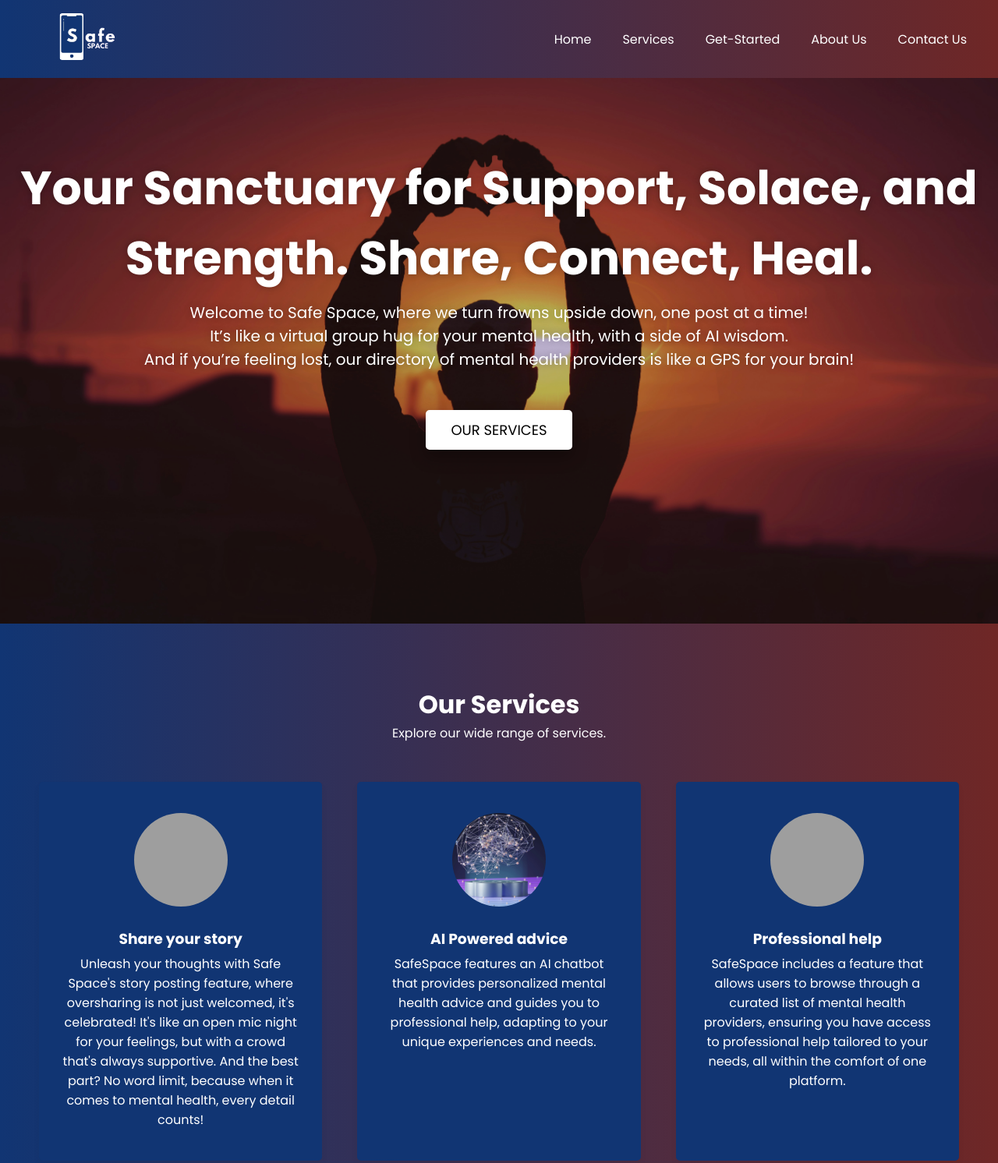
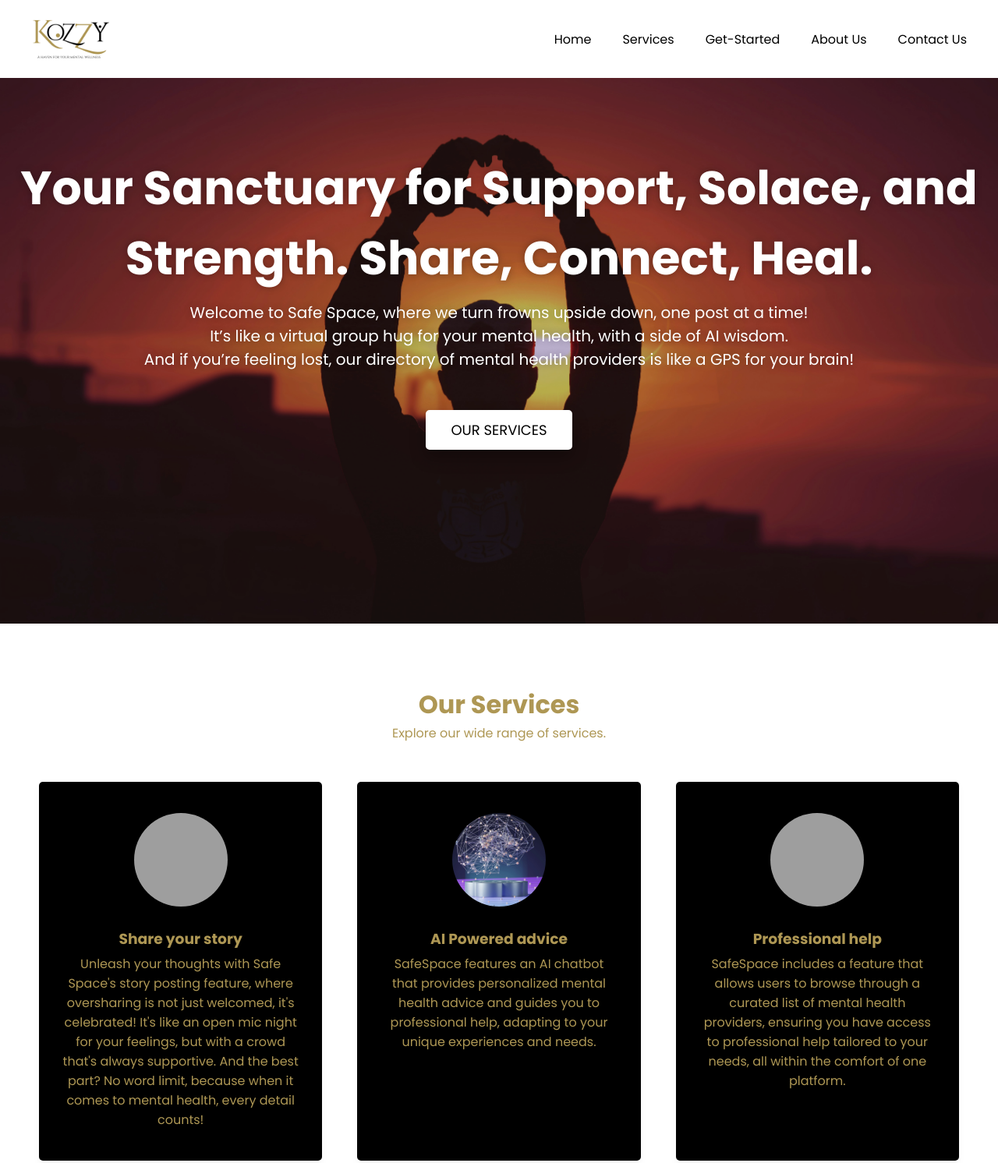
Before and after one commit to elyton250/safe_space, a plain HTML site: page index.html in a window 1280 px wide. Shown: the top 1492 px of the page at 78% size. Drawn offline with Linux system fonts and the light colour scheme; grey boxes are pictures that could not be loaded; a script that the page names is missing.

Commit message:
logo changes

```diff
--- a/index/index.html
+++ b/index.html
@@ -5,7 +5,7 @@
     <meta charset="UTF-8" />
     <meta name="viewport" content="width=device-width, initial-scale=1.0">
     <title>SafeSpace</title>
-    <link rel="stylesheet" href="../styles/index.css">
+    <link rel="stylesheet" href="/styles/index.css">
     <!-- Fontawesome Link for Icons -->
     <link rel="stylesheet" href="https://cdnjs.cloudflare.com/ajax/libs/font-awesome/6.3.0/css/all.min.css">
   </head>
@@ -13,7 +13,7 @@
     <!--header htmml starts here-->
     <header>
       <nav class="navbar">
-        <div><img src="../images/Safe_logo-150x150.png" class="logo"></div>
+        <div><img src="/images/kozzy.png" class="logo"></div>
         <input type="checkbox" id="menu-toggler">
         <label for="menu-toggler" id="hamburger-btn">
           <svg xmlns="http://www.w3.org/2000/svg" viewBox="0 0 24 24" fill="white" width="24px" height="24px">
@@ -50,7 +50,7 @@
       <p>Explore our wide range of services.</p>
       <ul class="cards">
         <li class="card">
-          <img src="../images/share story.jpg" alt="img">
+          <img src="/images/share story.jpg" alt="img">
           <h3>Share your story</h3>
           <p>Unleash your thoughts with Safe Space's story posting feature, where oversharing is
              not just welcomed, it's celebrated! It's like an open mic night for your feelings,
@@ -58,14 +58,14 @@
               when it comes to mental health, every detail counts!</p>
         </li>
         <li class="card">
-          <img src="../images/ai.jpg" alt="img">
+          <img src="/images/ai.jpg" alt="img">
           <h3>AI Powered advice</h3>
           <p>SafeSpace features an AI chatbot that provides personalized
             mental health advice and guides you to professional help,
             adapting to your unique experiences and needs.</p>
         </li>
         <li class="card">
-          <img src="../images/help.jpg" alt="img">
+          <img src="/images/help.jpg" alt="img">
           <h3>Professional help</h3>
           <p>SafeSpace includes a feature that allows users to browse through a
             curated list of mental health providers,
@@ -153,7 +153,7 @@
     </section>
     <section class="contact" id="contact">
       <h2>Contact Us</h2>
-      <div id="chatling-inline-bot" style="width: 100%; height: 500px;"></div>
+      <div id="chatling-inline-bot" style="width: 70%; height: 500px; background-colo"></div>
       <p>Reach out to us for any inquiries or feedback.</p>
       <div class="row">
         <div class="col information">
@@ -189,5 +189,5 @@
     </footer>
 
   </body>
-  <script async data-id="2481996588" data-display="page_inline" id="chatling-embed-script" type="text/javascript" src="https://chatling.ai/js/embed.js"></script>
+  <script async data-id="8386993616" data-display="page_inline" id="chatling-embed-script" type="text/javascript" src="https://chatling.ai/js/embed.js"></script>
 </html>
--- a/styles/index.css
+++ b/styles/index.css
@@ -5,7 +5,15 @@
   padding: 0;
   box-sizing: border-box;
   font-family: "Poppins", sans-serif;
-  color: white;
+}
+
+#about {
+  background-color: #ae9754;;
+  color: #000;
+  border-radius: 20px;
+}
+section {
+  color: #ae9754;
 }
 
 html {
@@ -13,7 +21,7 @@ html {
 }
 
 body {
-  background: linear-gradient(to right, #113573 , #6F2726);
+  background-color: #fff;
 }
 /* TODO: put in a gradient color*/
 header {
@@ -24,7 +32,7 @@ header {
   width: 100%;
   display: flex;
   justify-content: center;
-  background: linear-gradient(to right, #113573 , #6F2726);
+  background-color: #fff;
   height: 100px;
   /* background-image:url(../images/header.jpg); */
 }
@@ -54,11 +62,18 @@ header {
 .navbar .all-links li {
   position: relative;
   list-style: none;
+  color:#000;
 }
 /* .navbar .logo {
   height:fit-content;
   width:fit-content;
 } */
+
+.logo {
+  /* border: red solid 1px; */
+  height: 100px;
+  width: auto;
+}
 
 .navbar .logo a {
   display: flex;
@@ -76,14 +91,14 @@ header {
 header a, footer a {
   margin-left: 40px;
   text-decoration: none;
-  color: #fff;
+  color: black;
   height: 100%;
   padding: 20px 0;
   display: inline-block;
 }
 
 header a:hover, footer a:hover {
-  color: #ddd;
+  color: black;
 }
 
 .homepage {
@@ -196,7 +211,7 @@ section.about {
 }
 
 section .cards .card {
-  background: #113573;
+  background: black;
   padding: 40px 15px;
   list-style: none;
   border-radius: 5px;
```
Also changed, not shown: images/kozzy.png (added), pages/coming.html (added).
